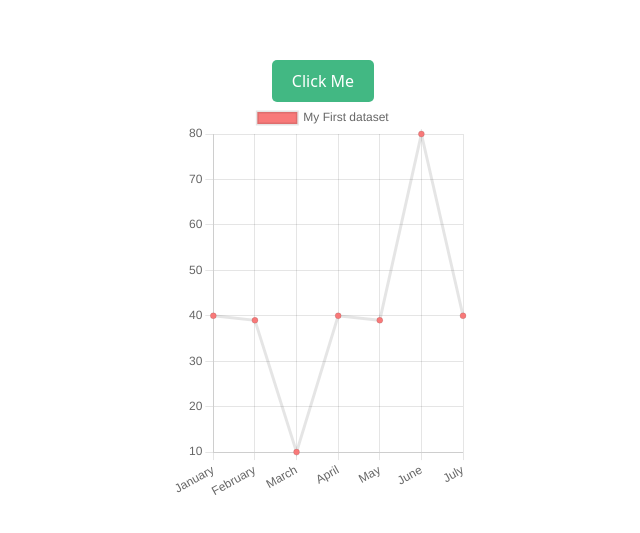
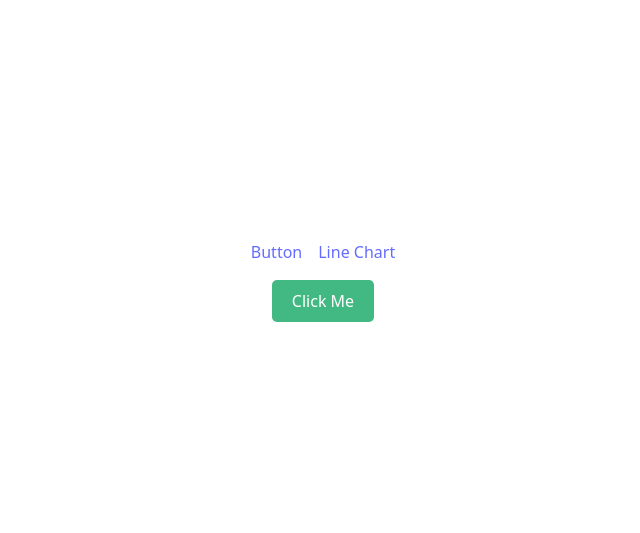
Before and after one commit to MosesVRR/VueComponentLibrary, a Vue app: page /button in a window 1280 px wide. Shown: the part 119-652 px from the top of the page, without its empty margins (317-957 px from the left). Built offline with nearby package versions, Linux system fonts and the light colour scheme.

Commit message:
add working line chart and separate views for individual component

```diff
--- a/package.json
+++ b/package.json
@@ -11,11 +11,13 @@
   "dependencies": {
     "chart.js": "^4.4.8",
     "vue": "^3.5.13",
-    "vue-chartjs": "^5.3.2"
+    "vue-chartjs": "^5.3.2",
+    "vue-router": "^4.5.0"
   },
   "devDependencies": {
     "@types/chart.js": "^2.9.41",
     "@types/node": "^22.13.7",
+    "@types/vue-router": "^2.0.0",
     "@vitejs/plugin-vue": "^5.2.1",
     "@vue/tsconfig": "^0.7.0",
     "typescript": "~5.7.2",
--- a/src/App.vue
+++ b/src/App.vue
@@ -1,37 +1,17 @@
-<script setup lang="ts">
-import { Button, LineChart } from './index';
-
-const handleButtonClick = () => {
-  alert('Button clicked!');
-};
-
-const chartData = {
-  labels: ['January', 'February', 'March', 'April', 'May', 'June', 'July'],
-  datasets: [
-    {
-      label: 'My First dataset',
-      backgroundColor: '#f87979',
-      data: [40, 39, 10, 40, 39, 80, 40]
-    }
-  ]
-};
-
-const chartOptions = {
-  responsive: true,
-  maintainAspectRatio: false
-};
-</script>
-
 <template>
-  <Button label="Click Me" @click="handleButtonClick" />
-  <!-- Add other components to test them -->
-  <!-- <AnotherComponent /> -->
-  <div>
-    <LineChart :chart-data="chartData" :chart-options="chartOptions" />
-  </div>
+    <nav>
+      <router-link to="/button">Button</router-link>
+      <router-link to="/line-chart">Line Chart</router-link>
+    </nav>
+    <router-view></router-view>
 </template>
 
 <style scoped>
+nav {
+  display: flex;
+  gap: 1rem;
+  margin-bottom: 1rem;
+}
 .logo {
   height: 6em;
   padding: 1.5em;
--- /dev/null
+++ b/src/views/ButtonView.vue
@@ -0,0 +1,11 @@
+<template>
+  <Button label="Click Me" @click="handleButtonClick" />
+</template>
+
+<script setup lang="ts">
+import { Button } from '../index';
+
+const handleButtonClick = () => {
+  alert('Button clicked!');
+};
+</script>
--- /dev/null
+++ b/src/views/LineChartView.vue
@@ -0,0 +1,25 @@
+<template>
+  <div>
+    <LineChart :chart-data="chartData" :chart-options="chartOptions" />
+  </div>
+</template>
+
+<script setup lang="ts">
+import { LineChart } from '../index';
+
+const chartData = {
+  labels: ['January', 'February', 'March', 'April', 'May', 'June', 'July'],
+  datasets: [
+    {
+      label: 'dummy dataset',
+      backgroundColor: '#f87979',
+      data: [40, 39, 10, 40, 39, 80, 40]
+    }
+  ]
+};
+
+const chartOptions = {
+  responsive: true,
+  maintainAspectRatio: false
+};
+</script>
```
Also changed, not shown: src/main.ts (+6 -1 lines), src/router.ts (added, +16 -0 lines), 1 other file (tests, documents, lock files or other folders).
